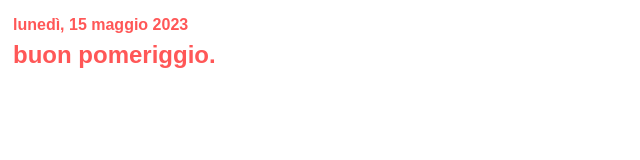
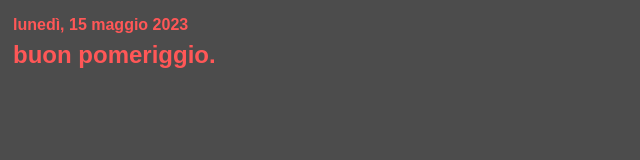
Before and after one commit to MagisterFabricae/notion_widgets, a plain HTML site: page greetings.html in a window 1280 px wide. Shown: the whole page, without its empty margins (0-640 px from the left). Drawn offline with Linux system fonts and the light colour scheme.

Commit message:
Update greetings.html

```diff
--- a/greetings.html
+++ b/greetings.html
@@ -27,7 +27,7 @@
       }
 
       body{
-          background-color: rgba(0,0,0,0);
+          background-color: rgba(0,0,0,.7);
       }
     </style>
 </head>
```
